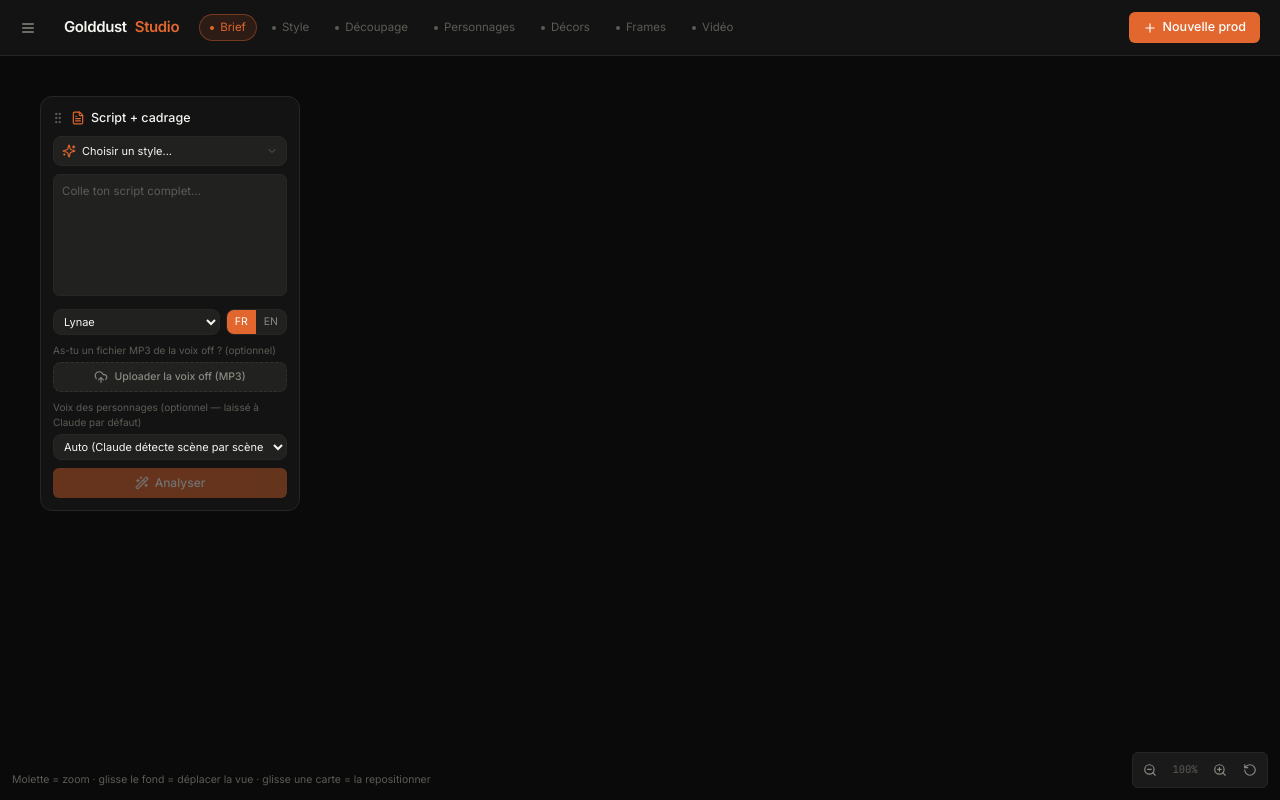
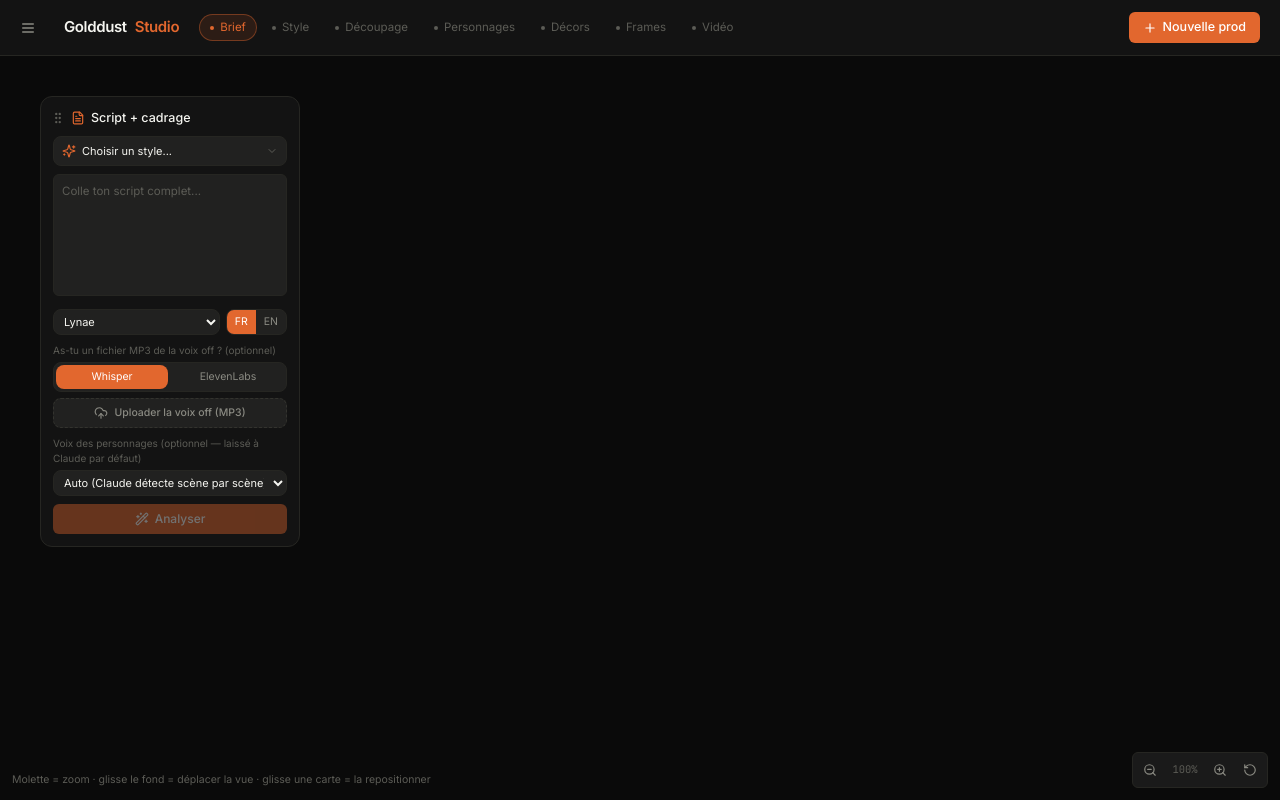
Before and after one commit to victorlienhardt67-netizen/aaa, a Next.js app: page /studio in a window 1280 px wide. Built offline with nearby package versions, Linux system fonts and the light colour scheme.

Commit message:
Add files via upload

```diff
--- a/app/api/transcribe/status/route.ts
+++ b/app/api/transcribe/status/route.ts
@@ -1,6 +1,6 @@
 import { NextRequest, NextResponse } from "next/server";
 
-const PROVIDER = (process.env.TRANSCRIPTION_PROVIDER || "whisper").toLowerCase();
+const ENV_DEFAULT_PROVIDER = (process.env.TRANSCRIPTION_PROVIDER || "whisper").toLowerCase();
 const BACKEND_URL = process.env.VOICEOVER_SYNC_BACKEND_URL;
 const BACKEND_API_KEY = process.env.VOICEOVER_SYNC_API_KEY;
 
@@ -44,5 +44,13 @@ export async function GET(req: NextRequest) {
   if (!jobId) {
     return NextResponse.json({ error: "missing_params" }, { status: 400 });
   }
-  return PROVIDER === "elevenlabs" ? statusElevenLabs(jobId) : statusWhisper(jobId);
+  // Le provider effectivement utilisé au submit (transmis par le client) prime
+  // sur le défaut serveur — un job Whisper doit toujours être interrogé via
+  // statusWhisper même si TRANSCRIPTION_PROVIDER vaut "elevenlabs".
+  const requestedProvider = req.nextUrl.searchParams.get("provider");
+  const provider =
+    requestedProvider === "whisper" || requestedProvider === "elevenlabs"
+      ? requestedProvider
+      : ENV_DEFAULT_PROVIDER;
+  return provider === "elevenlabs" ? statusElevenLabs(jobId) : statusWhisper(jobId);
 }
--- a/app/api/transcribe/submit/route.ts
+++ b/app/api/transcribe/submit/route.ts
@@ -1,10 +1,9 @@
 import { NextRequest, NextResponse } from "next/server";
 
-// Point d'entrée unique de soumission de transcription, quel que soit le
-// provider actif — le choix se fait ici, côté serveur (jamais côté client),
-// via TRANSCRIPTION_PROVIDER. Whisper reste le défaut si la variable est
-// absente ou a une valeur inconnue.
-const PROVIDER = (process.env.TRANSCRIPTION_PROVIDER || "whisper").toLowerCase();
+// Provider par défaut si l'utilisateur n'a rien choisi explicitement dans le
+// Studio (bouton Whisper/ElevenLabs) — Whisper reste le défaut si la variable
+// est absente ou a une valeur inconnue.
+const ENV_DEFAULT_PROVIDER = (process.env.TRANSCRIPTION_PROVIDER || "whisper").toLowerCase();
 
 // ElevenLabs Scribe répond de façon synchrone (pas de job à interroger) — la
 // route peut donc tourner plus longtemps qu'une requête classique sur les
@@ -184,5 +183,31 @@ export async function POST(req: NextRequest) {
   if (!formData) {
     return NextResponse.json({ error: "missing_params" }, { status: 400 });
   }
-  return PROVIDER === "elevenlabs" ? submitElevenLabs(formData) : submitWhisper(formData);
+
+  // Le Studio peut demander explicitement un provider (bouton Whisper/ElevenLabs) ;
+  // sinon on retombe sur le défaut serveur.
+  const requestedProvider = formData.get("provider");
+  const provider =
+    requestedProvider === "whisper" || requestedProvider === "elevenlabs"
+      ? requestedProvider
+      : ENV_DEFAULT_PROVIDER;
+
+  if (provider !== "elevenlabs") {
+    return submitWhisper(formData);
+  }
+
+  const elevenLabsResponse = await submitElevenLabs(formData);
+  if (elevenLabsResponse.status < 400) {
+    return elevenLabsResponse;
+  }
+
+  // Filet de sécurité : si ElevenLabs échoue et que Whisper est configuré,
+  // on bascule automatiquement dessus plutôt que de faire échouer la
+  // transcription pour l'utilisateur.
+  if (BACKEND_URL) {
+    console.error("ElevenLabs Scribe indisponible, fallback vers Whisper.");
+    return submitWhisper(formData);
+  }
+
+  return elevenLabsResponse;
 }
--- a/components/studio-agent/MediaCanvas.tsx
+++ b/components/studio-agent/MediaCanvas.tsx
@@ -786,6 +786,9 @@ function ScriptBlock({ offset, active, onDragStart, measureRef }: DragHandleProp
   const [voTranscriptWords, setVoTranscriptWords] = useState<FalTranscriptWord[] | undefined>(undefined);
   const [voTranscribing, setVoTranscribing] = useState(false);
   const [voTranscriptError, setVoTranscriptError] = useState("");
+  // Choix explicite du moteur de transcription — Whisper par défaut (même
+  // comportement qu'avant), ElevenLabs Scribe en option.
+  const [voTranscriptionProvider, setVoTranscriptionProvider] = useState<"whisper" | "elevenlabs">("whisper");
   const voAudioInputRef = useRef<HTMLInputElement>(null);
 
   // Type de narration : par défaut Claude détecte scène par scène (gère déjà
@@ -813,7 +816,7 @@ function ScriptBlock({ offset, active, onDragStart, measureRef }: DragHandleProp
 
       setVoTranscribing(true);
       try {
-        const transcription = await transcribeAudio(file, lang);
+        const transcription = await transcribeAudio(file, lang, voTranscriptionProvider);
         setVoTranscriptWords(transcription.words);
       } catch (transcriptionError) {
         setVoTranscriptError(
@@ -1008,6 +1011,23 @@ function ScriptBlock({ offset, active, onDragStart, measureRef }: DragHandleProp
 
       <div className="mb-2">
         <p className="text-[10px] text-agent-t3 mb-1">As-tu un fichier MP3 de la voix off ? (optionnel)</p>
+        {!voAudioUrl && (
+          <div className="flex gap-1 bg-agent-s3 border border-agent-bd rounded p-0.5 mb-1.5">
+            {(["whisper", "elevenlabs"] as const).map((p) => (
+              <button
+                key={p}
+                type="button"
+                onClick={() => setVoTranscriptionProvider(p)}
+                className={cn(
+                  "flex-1 px-2 py-1 text-[10.5px] rounded",
+                  voTranscriptionProvider === p ? "bg-agent-acc text-white" : "text-agent-t2"
+                )}
+              >
+                {p === "whisper" ? "Whisper" : "ElevenLabs"}
+              </button>
+            ))}
+          </div>
+        )}
         {!voAudioUrl ? (
           <>
             <button
@@ -1052,16 +1072,18 @@ function ScriptBlock({ offset, active, onDragStart, measureRef }: DragHandleProp
               </button>
             </div>
             {voTranscribing && (
-              <p className="text-[9.5px] text-agent-t3">Transcription Whisper en cours (calage exact mot par mot)...</p>
+              <p className="text-[9.5px] text-agent-t3">
+                Transcription {voTranscriptionProvider === "whisper" ? "Whisper" : "ElevenLabs"} en cours (calage exact mot par mot)...
+              </p>
             )}
             {!voTranscribing && voTranscriptWords && voTranscriptWords.length > 0 && (
               <p className="text-[9.5px] text-agent-grn">
-                Transcription Whisper obtenue ({voTranscriptWords.length} mots) — les durées de scène seront calées sur les timestamps exacts.
+                Transcription {voTranscriptionProvider === "whisper" ? "Whisper" : "ElevenLabs"} obtenue ({voTranscriptWords.length} mots) — les durées de scène seront calées sur les timestamps exacts.
               </p>
             )}
             {!voTranscribing && voTranscriptError && (
               <p className="text-[9.5px] text-agent-amb">
-                Transcription Whisper indisponible ({voTranscriptError}) — repli sur l&apos;estimation par nombre de mots.
+                Transcription {voTranscriptionProvider === "whisper" ? "Whisper" : "ElevenLabs"} indisponible ({voTranscriptError}) — repli sur l&apos;estimation par nombre de mots.
               </p>
             )}
           </div>
--- a/lib/transcription.ts
+++ b/lib/transcription.ts
@@ -38,13 +38,23 @@ function toTranscriptionResult(result: RawTranscriptionResult): TranscriptionRes
  * direct côté appelant (alignScenesToTranscriptWords consomme cette forme
  * sans modification).
  */
+export type TranscriptionProvider = "whisper" | "elevenlabs";
+
+/**
+ * `provider` est le choix explicite de l'utilisateur (bouton Whisper/ElevenLabs
+ * dans le Studio) ; s'il est omis, le serveur retombe sur TRANSCRIPTION_PROVIDER.
+ */
 export async function transcribeAudio(
   audioFile: File,
-  language: "fr" | "en"
+  language: "fr" | "en",
+  provider?: TranscriptionProvider
 ): Promise<TranscriptionResult> {
   const formData = new FormData();
   formData.append("audio", audioFile);
   formData.append("language", language);
+  if (provider) {
+    formData.append("provider", provider);
+  }
 
   const submitRes = await fetch("/api/transcribe/submit", {
     method: "POST",
@@ -61,11 +71,17 @@ export async function transcribeAudio(
     return toTranscriptionResult(submitData.result as RawTranscriptionResult);
   }
 
+  // Le provider réellement utilisé peut différer de celui demandé si un
+  // filet de sécurité serveur a basculé sur Whisper (ex. ElevenLabs en échec).
+  const actualProvider = submitData.provider as string | undefined;
   const jobId = submitData.jobId as string;
   for (let attempt = 0; attempt < MAX_POLL_ATTEMPTS; attempt++) {
     await new Promise((resolve) => setTimeout(resolve, POLL_INTERVAL_MS));
 
-    const statusRes = await fetch(`/api/transcribe/status?jobId=${encodeURIComponent(jobId)}`, {
+    const statusUrl = `/api/transcribe/status?jobId=${encodeURIComponent(jobId)}${
+      actualProvider ? `&provider=${encodeURIComponent(actualProvider)}` : ""
+    }`;
+    const statusRes = await fetch(statusUrl, {
       cache: "no-store",
     });
     const statusData = await statusRes.json();
```
